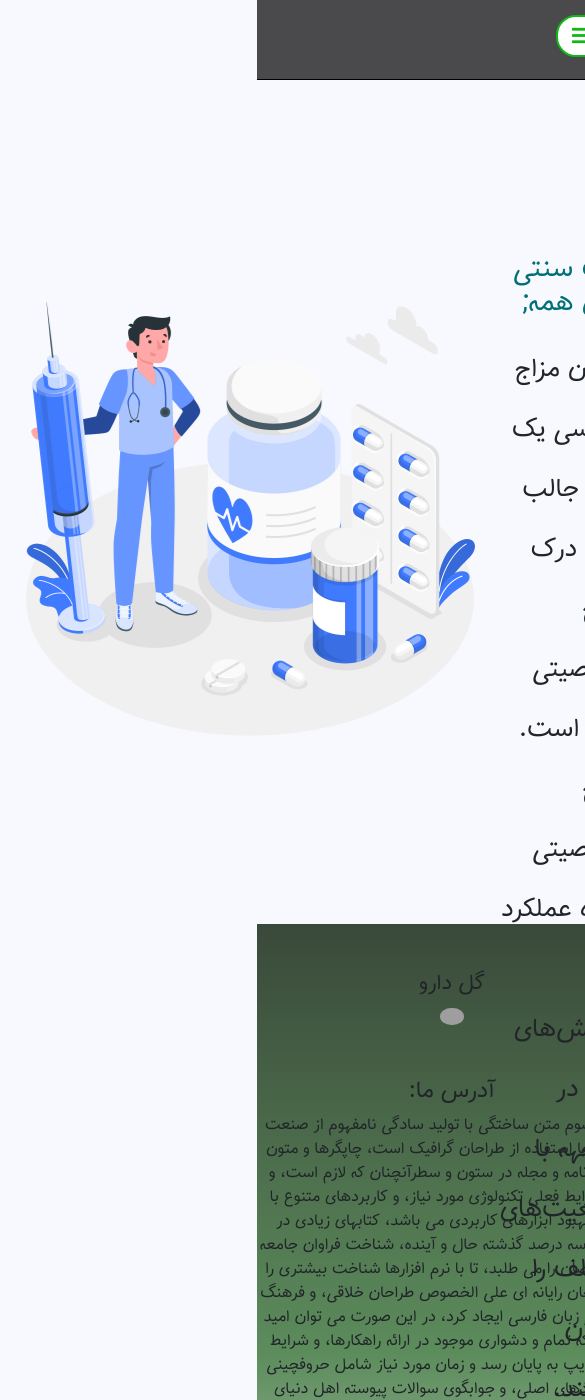
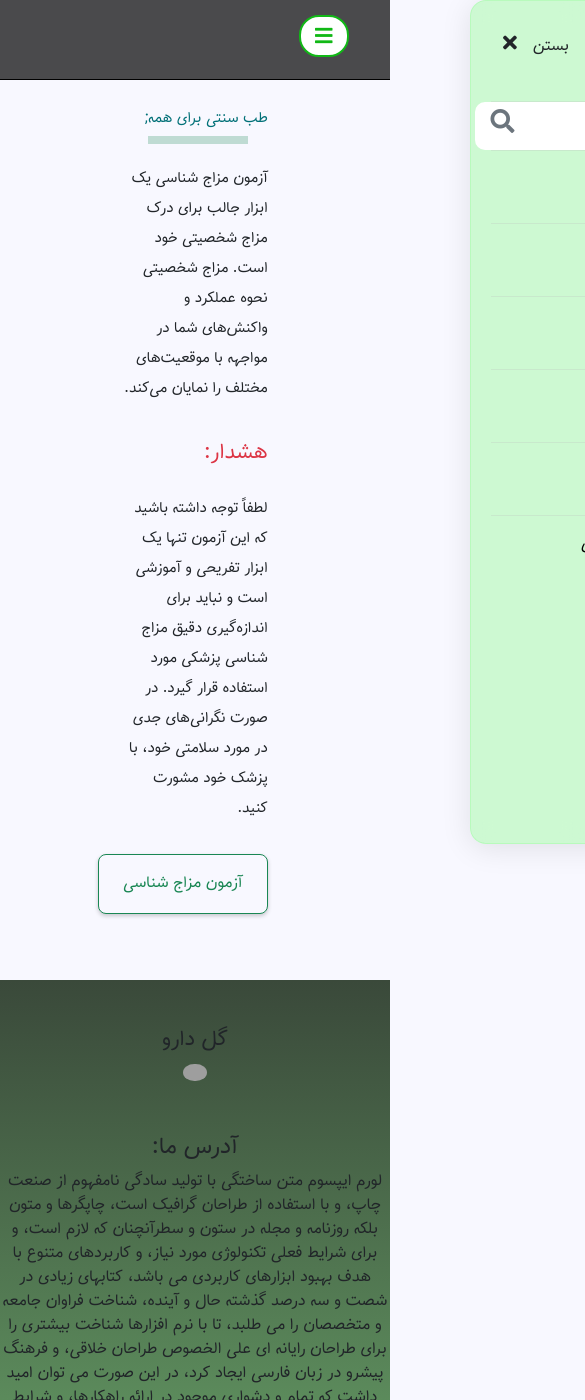
Before and after one commit to reza1899/Herbal_Medicines, a React (Create React App) app: page /TS in a window 390 px wide. Shown: the top 1400 px of the page, 585 px wide, since content can reach past the window. Built offline with nearby package versions, Linux system fonts and the light colour scheme; grey boxes are pictures that could not be loaded.

Commit message:
TemperamentSurvey section is done

```diff
--- /dev/null
+++ b/src/components/TemperamentSurvey/TemperamentModal.jsx
@@ -0,0 +1,31 @@
+import React from 'react';
+import './TemperamentSurvey.css';
+const TemperamentModal = ({ isOpen, closeModal, setIsReady }) => {
+    const handleEvent =  () => {
+        setIsReady(2)
+        window.scrollTo(0, 0);
+    }
+    return (
+        <div className={`modal ${isOpen ? 'open' : ''}`}>
+            <div className="modal-content">
+                <div className="temperament-quiz-start">
+                    <div className="header-start">
+                        <h1>
+                            آزمون مزاج شناسی
+                        </h1>
+                        <hr className=" border border-success border-3"/>
+                    </div>
+                    <button className="start-button border border-success" onClick={handleEvent}>
+                        <p className=" fs-4 m-0">
+                            شروع آزمون
+                        </p>
+                        <i className="start-icon fas fa-arrow-left fs-4"></i>
+                    </button>
+                </div>
+                <button className="basic-start-button border border-success m-0" onClick={closeModal}>بستن</button>
+            </div>
+        </div>
+    );
+};
+
+export default TemperamentModal;
--- a/src/components/TemperamentSurvey/TemperamentSurvey.css
+++ b/src/components/TemperamentSurvey/TemperamentSurvey.css
@@ -12,7 +12,7 @@
 }
 .basic-description-right{
     width: 50%;
-    line-height: 60px;
+    line-height: 50px;
 }
 .doctor-img{
     width: 500px;
@@ -30,6 +30,27 @@
 .warning-text{
     font-size: 25px;
     white-space: pre-line;
+}
+.header-line {
+    width: 100px;
+}
+.basic-start-button {
+    width: 170px;
+    height: 60px;
+    display: flex;
+    justify-content: center;
+    align-items: center;
+    transition:  0.3s;
+    border-radius: 8px;
+    background-color: ghostwhite;
+    box-shadow: 0 2px 4px rgba(0, 0, 0, 0.2);
+    margin-top: 30px;
+    color: #198653;
+}
+.basic-start-button:hover{
+    background-color: #198653;
+    color: white;
+
 }
 @keyframes floating {
     0%, 100% {
@@ -49,23 +70,7 @@
 .temperament-quiz-start{
     position: absolute;
     top: 30%;
-    left: 41%;
-}
-@media screen and (max-width: 992px) {
-    .temperament-quiz-start{
-        left: 35%;
-    }
-    .start-button{
-        margin-right: 30px !important;
-    }
-}
-@media screen and (max-width: 768px) {
-    .temperament-quiz-start{
-        left: 25%;
-    }
-    .start-button{
-        margin-right: 15px !important;
-    }
+    left: 25%;
 }
 .header-start{
     margin-bottom: 200px;
@@ -83,7 +88,7 @@
     margin-right: 60px;
 }
 .start-button:hover{
-    background-color: #2bb224;
+    background-color: #198653;
     color: ghostwhite;
     width: 200px;
 }
@@ -102,8 +107,8 @@
 */
 
 .questions-content{
+    position: absolute;
     width: 50%;
-    position: absolute;
     top: 30%;
     left: 25%;
     text-align: center;
@@ -120,24 +125,10 @@
     transition-duration:  0.3s;
 }
 .answer-button:hover{
-    background-color: #2bb224;
+    background-color: #198653;
     color: ghostwhite;
 }
-@media screen and (max-width: 992px) {
-    .questions-content{
-        left: 25%;
-    }
-    @media screen and (max-width: 768px) {
-        .questions-content{
-            left: 25%;
-        }
-    }
-    @media screen and (max-width: 576px) {
-        .questions-content{
-            left: 25%;
-        }
-    }
-}
+
 /*
  result test styles
 */
@@ -173,3 +164,182 @@
     font-weight: bold;
     color: #007BFF; /* Change color to your preference */
 }
+
+/* Modal styles */
+.modal {
+    display: none;
+    position: fixed;
+    top: 0;
+    left: 0;
+    width: 100%;
+    height: 100%;
+    background: rgba(0, 0, 0, 0.5);
+    justify-content: center;
+    align-items: center;
+}
+
+.modal.open {
+    display: flex;
+}
+
+.modal-content {
+    width: 30%;
+    height: 70%;
+    background: #fff;
+    padding: 20px;
+    box-shadow: 0 2px 10px rgba(0, 0, 0, 0.1);
+    border-radius: 20px;
+
+}
+
+.modal-content h2 {
+    font-size: 20px;
+    margin: 0;
+}
+
+.close {
+    margin-top: 10px;
+    width: 100px;
+}
+
+
+
+@media screen and (max-width: 1430px) {
+    .basic-description{
+        height: 900px;
+        position: relative;
+    }
+    .temperament-quiz-start h1{
+       font-size: 35px;
+    }
+    .questions-content{
+        position: relative;
+        right: 25%;
+    }
+}
+@media screen and (max-width: 1300px){
+    .temperament-quiz-start{
+        left: 20%;
+    }
+    .temperament-quiz-start h1{
+        font-size: 30px;
+    }
+}
+@media screen and (max-width: 1100px){
+
+    .temperament-quiz-start{
+        left: 15%;
+    }
+    .temperament-quiz-start h1{
+        font-size: 30px;
+    }
+}
+@media screen and (max-width: 992px) {
+
+    .basic-description{
+        height: 1050px;
+        padding: 30px;
+        position: relative;
+    }
+    .doctor-img{
+        display: none;
+    }
+    .temperament-quiz-start{
+        left: 35%;
+    }
+    .start-button{
+        margin-right: 30px !important;
+    }
+    .questions-content{
+        left: 25%;
+    }
+    .result-container{
+        left: 35%;
+    }
+    .modal-content{
+        width: 70% !important;
+    }
+}
+
+@media screen and (max-width: 768px) {
+    .questions-content{
+        left: 25%;
+    }
+    .modal-content {
+        width: 70%;
+        height: 70%;
+    }
+    .modal-content h2 {
+        font-size: 18px;
+    }
+    .result-container{
+        left: 30%;
+    }
+    .basic-description{
+        width: 90%;
+        height: 900px;
+    }
+    .start-text{
+        line-height: 40px;
+        font-size: 20px ;
+    }
+    .warning-text{
+        line-height: 40px;
+        font-size: 20px ;
+    }
+    .temperament-quiz-start{
+        left: 25%;
+    }
+    .start-button{
+        margin-right: 15px !important;
+    }
+
+}
+@media screen and (max-width: 650px){
+    .basic-description{
+        position: relative;
+        height: 900px;
+    }
+    .temperament-quiz-start h1{
+        font-size: 25px;
+    }
+    .header-des{
+        font-size: 15px;
+    }
+    .start-text{
+        line-height: 40px;
+        font-size: 15px ;
+    }
+    .warning-text{
+        line-height: 40px;
+        font-size: 15px ;
+    }
+
+}
+@media screen and (max-width: 440px){
+    .result-container{
+        left: 8%;
+    }
+    .basic-description{
+        position: relative;
+        height: 900px;
+    }
+    .temperament-quiz-start{
+        left: 10%;
+    }
+    .header-des{
+        font-size: 15px;
+    }
+    .start-text{
+        line-height: 30px;
+        font-size: 15px ;
+    }
+    .warning-text{
+        line-height: 30px;
+        font-size: 15px ;
+    }
+    .temperament-quiz-start h1{
+        font-size: 30px;
+    }
+
+}
--- a/src/components/TemperamentSurvey/TemperamentSurvey.jsx
+++ b/src/components/TemperamentSurvey/TemperamentSurvey.jsx
@@ -1,5 +1,6 @@
 import {useState} from 'react';
 import "./TemperamentSurvey.css";
+import TemperamentModal from "./TemperamentModal"; // Import the Modal component
 
 const questions = [{
     question: 'معمولا رنگ چهره شما چگونه است ؟', options: ['سفید', 'تیره', "مایل به زرد", "مایل به قرمز"],
@@ -57,6 +58,7 @@ const TemperamentSurvey = () => {
         if (currentQuestion < questions.length - 1) {
             setCurrentQuestion(currentQuestion + 1);
             setAnswers(newAnswers);
+
         } else {
             const calculatedTemperament = calculateTemperament(newAnswers);
             setTemperament(calculatedTemperament);
@@ -201,6 +203,15 @@ const TemperamentSurvey = () => {
     //     </div>);
     // }
     const [isReady, setIsReady] = useState(0);
+    const [isModalOpen, setIsModalOpen] = useState(false);
+    const openModal = () => {
+        setIsModalOpen(true);
+    };
+
+    const closeModal = () => {
+        setIsModalOpen(false);
+    };
+
     return (
 
         <>
@@ -210,6 +221,7 @@ const TemperamentSurvey = () => {
                        <h1 className="header-des">
                            طب سنتی برای همه;
                        </h1>
+                       <hr className="header-line border border-4 border-success"/>
                         <p className="start-text ">
                             آزمون مزاج شناسی یک ابزار جالب برای درک مزاج شخصیتی خود است. مزاج شخصیتی نحوه عملکرد و واکنش‌های شما در مواجهه با موقعیت‌های مختلف را نمایان می‌کند.
                         </p>
@@ -219,8 +231,11 @@ const TemperamentSurvey = () => {
                         <p className="warning-text">
                             لطفاً توجه داشته باشید که این آزمون تنها یک ابزار تفریحی و آموزشی است و نباید برای اندازه‌گیری دقیق مزاج شناسی پزشکی مورد استفاده قرار گیرد. در صورت نگرانی‌های جدی در مورد سلامتی خود، با پزشک خود مشورت کنید.
                         </p>
+                        <button className="basic-start-button border border-success " onClick={openModal}>آزمون مزاج شناسی</button>
+                        <TemperamentModal isOpen={isModalOpen} closeModal={closeModal} setIsReady={setIsReady} />
+
                     </div>
-                    <img className="doctor-img floating-animation" src="../../../images/Medicine-amico.png" alt="doctor icon" />
+                    <img className="doctor-img floating-animation" src="../../../images/Medicine-amico (1).png" alt="doctor icon" />
 
                 </div>
             )}
@@ -231,11 +246,10 @@ const TemperamentSurvey = () => {
                     <div className="header-start">
                         <h1>
                             آزمون مزاج شناسی
-
                         </h1>
                         <hr className=" border border-success border-3"/>
                     </div>
-                    <button className="start-button border border-success" onClick={() => setIsReady(1)}>
+                    <button className="start-button border border-success" onClick={() => setIsReady(2)}>
                         <p className=" fs-4 m-0">
                             شروع آزمون
                         </p>
```
Also changed, not shown: public/images/Medicine-amico (1).png (added).
